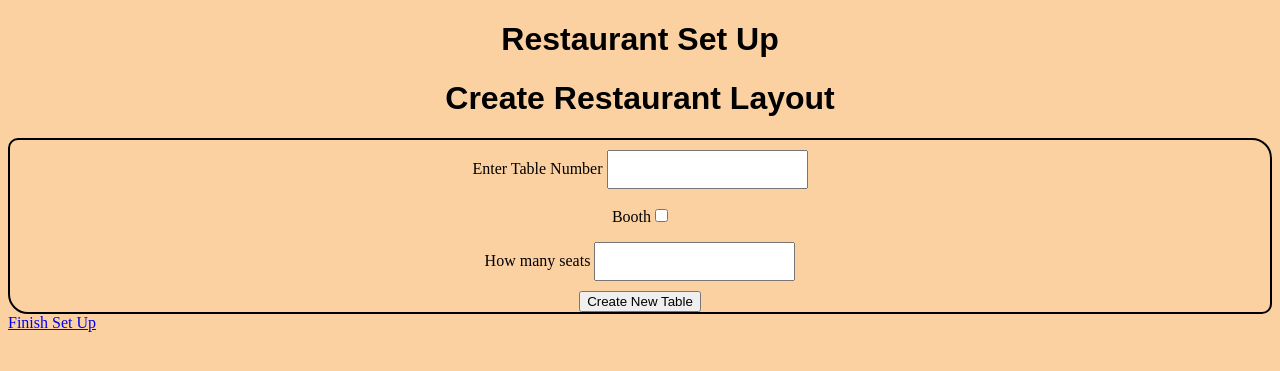
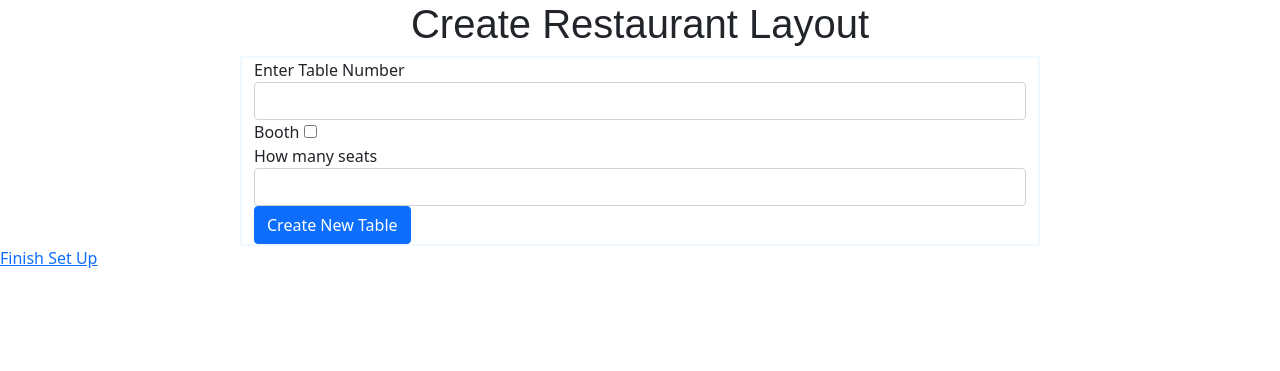
Before and after one commit to hanstoj/HB_Project, a Flask app: page /layout/ in a window 1280 px wide. Shown: the top 371 px of the page. Run offline with Flask 2, Linux system fonts and the light colour scheme; some libraries are stand-ins or nearby versions.

Commit message:
bootstrap forms restructured

```diff
--- a/server.py
+++ b/server.py
@@ -190,8 +190,9 @@ def collect_finished_data():
 @app.route('/make_res')
 def display_res_page():
     """Display Res Creation Page"""
-
-    return render_template("make_res.html")
+    restaurant_id = session['restaurant_id']
+    restaurant = get_restaurant_by_restaurant_id(restaurant_id)
+    return render_template("make_res.html", restaurant=restaurant)
 
 
 @ app.route('/make_res_form', methods=['POST'])
--- a/static/style.css
+++ b/static/style.css
@@ -1,6 +1,3 @@
-.tabletop {
-  width: 50px;
-}
 p {
   font-family: "Scada", sans-serif;
 }
@@ -8,18 +5,7 @@ h1 {
   text-align: center;
   font-family: "Scada", sans-serif;
 }
-body {
-  background-color: #fbd1a2;
+.container {
+  max-width: 800px;
+  border: aliceblue 2px solid;
 }
-form {
-  text-align: center;
-}
-input {
-  padding: 10px;
-  margin: 10px 0;
-}
-
-.secret_form {
-  border: 0;
-  text-align: none;
-}
--- a/templates/base.html
+++ b/templates/base.html
@@ -4,6 +4,9 @@
     <meta charset="utf-8">
     <meta name="viewport" content="width=device-width">
     <link href="https://cdn.jsdelivr.net/npm/bootstrap@5.0.0-beta1/dist/css/bootstrap.min.css" rel="stylesheet" integrity="sha384-giJF6kkoqNQ00vy+HMDP7azOuL0xtbfIcaT9wjKHr8RbDVddVHyTfAAsrekwKmP1" crossorigin="anonymous">
+    <link rel="stylesheet" href="/static/style.css">
+    <script src="https://cdn.jsdelivr.net/npm/@popperjs/core@2.5.4/dist/umd/popper.min.js" integrity="sha384-q2kxQ16AaE6UbzuKqyBE9/u/KzioAlnx2maXQHiDX9d4/zp8Ok3f+M7DPm+Ib6IU" crossorigin="anonymous"></script>
+    <script src="https://cdn.jsdelivr.net/npm/bootstrap@5.0.0-beta1/dist/js/bootstrap.min.js" integrity="sha384-pQQkAEnwaBkjpqZ8RU1fF1AKtTcHJwFl3pblpTlHXybJjHpMYo79HY3hIi4NKxyj" crossorigin="anonymous"></script>
 
     <script href= "static/main.js"> </script>
 
@@ -14,6 +17,7 @@
     {% block head %}{% endblock %}
   </head>
   <body>
+
     {% for msg in get_flashed_messages() %}
       <p class="flash-msg">
         {{ msg }}
--- a/templates/layout.html
+++ b/templates/layout.html
@@ -1,50 +1,30 @@
-<!DOCTYPE html>
-<html lang="en">
-<head>
-    <meta charset="UTF-8">
-    <meta name="viewport" content="width=device-width, initial-scale=1.0">
-    <title>Restaurant Set Up</title>
-    <style>
-    input {
-            padding:10px;
-            margin:10px 0;
-}
-    p {
-  font-family: "Scada", sans-serif;
-}
-h1 {
-  text-align: center;
-  font-family: "Scada", sans-serif;
-}
-body {
-  background-color: #fbd1a2;
-}
-form {
-  text-align: center;
-  border: 2px solid black;
-  border-radius: 10px 20px;
-}
-    </style>
-</head>
-<h1> Restaurant Set Up</h1>
+
+{% extends 'base.html' %}
+{% block title %}Layout{% endblock %}
+
+{% block body %}
 <body>
 <h1>Create Restaurant Layout</h1>
+<div class="container" >
+  <div class="row align-items-center" id="layout_form">
     <form action="/layout_form/" method= "POST">
-
-        <div
+      <div class="form-group">
             <label for="table_num">Enter Table Number</label>
-            <input type="text" id="table_num" name="table_num" required>
+            <input type="text" class="form-control" id="table_num" name="table_num" required>
         </div>
-        <div>
+        <div class="form-group">
             <label for="is_booth">Booth</label>
             <input type="checkbox" name="is_booth"  id="is_booth" value= "True" >
         </div>
-        <div>
+        <div class="form-group">
             <label for="num_seats">How many seats</label>
-            <input type="number" name="num_seats" id="num_seats" required>
+            <input type="number" class="form-control" name="num_seats" id="num_seats" required>
         </div>
-        <button>Create New Table</button>
+        <button class="btn btn-primary">Create New Table</button>
     </form>
+  </div>
+</div>
 <a href="/TableTime">Finish Set Up</a>
 </body>
 </html>
+{% endblock %}
```
Also changed, not shown: templates/make_res.html (+38 -27 lines).
